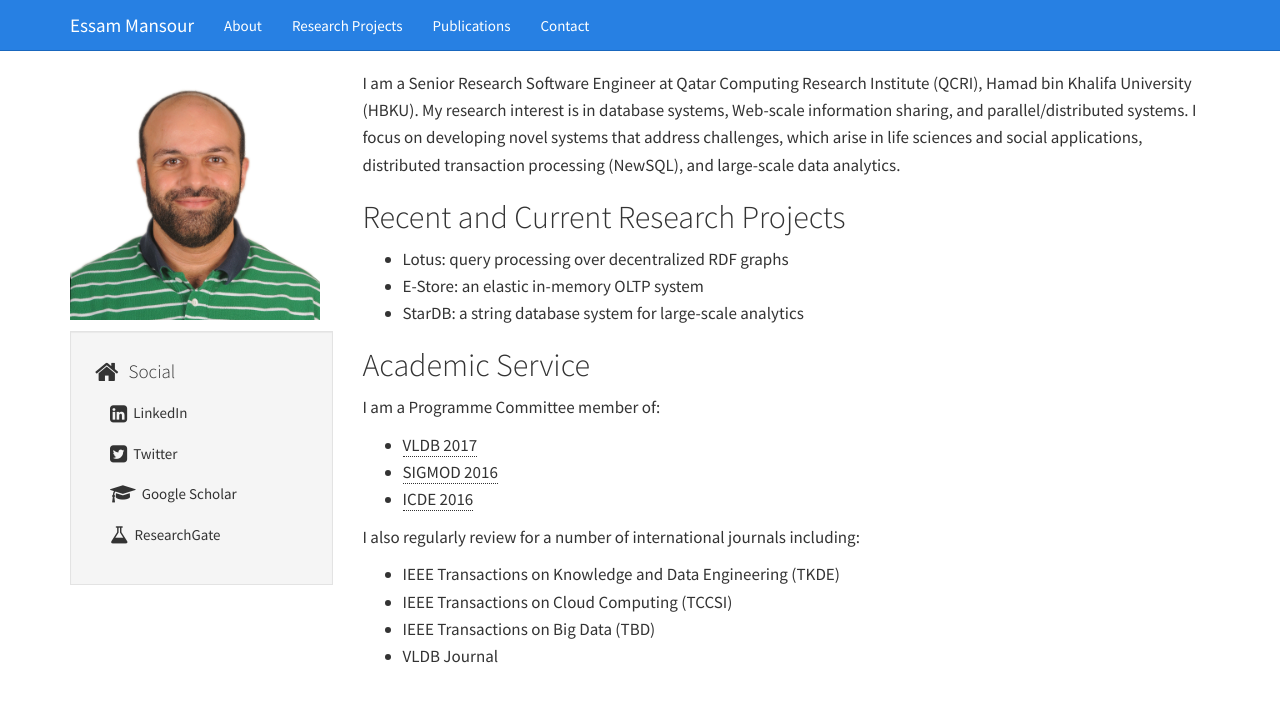
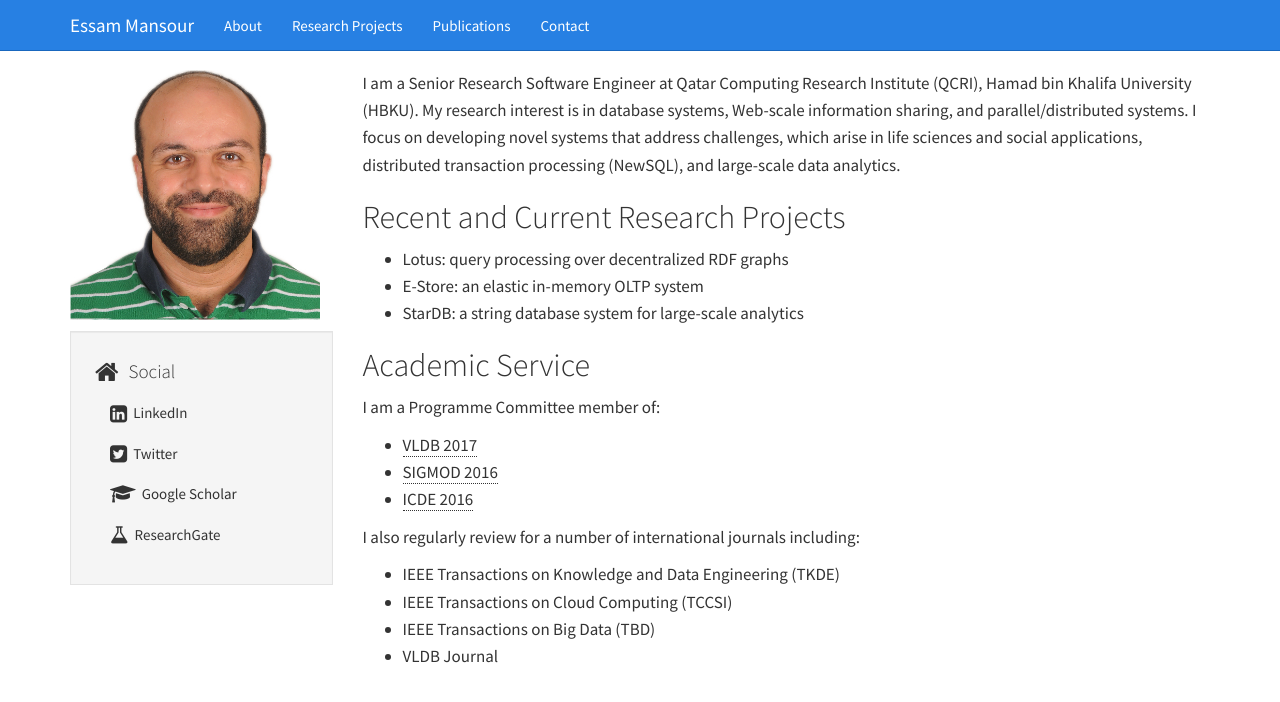
Before and after one commit to mansoure/mansoure.github.io, a Jekyll site: the page built from index.md, in a window 1280 px wide. Shown: the top 702 px of the page. Built offline with Jekyll 4.4.1, drawn with Linux system fonts in a browser that asks for light colours.

Commit message:
Update default.html

```diff
--- a/_layouts/default.html
+++ b/_layouts/default.html
@@ -56,7 +56,7 @@
 
 		<div class="col-sm-3" id="sidebar">
             <aside>
-				<img style="float: center;" alt="thumbnail of Essam" src="https://mansoure.github.io/images/essamOrg.jpg" height="250px" width="250px"  />
+				<img style="float: center;" alt="thumbnail of Essam" src="https://mansoure.github.io/images/essam.jpg" height="250px" width="250px"  />
 				<p> </p>
 				<section class="well well-sm">
 					<ul class="list-group list-group-flush">
```
